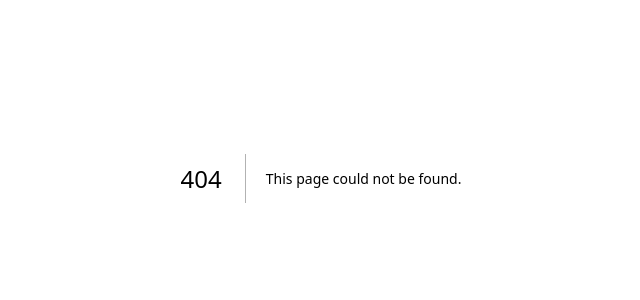
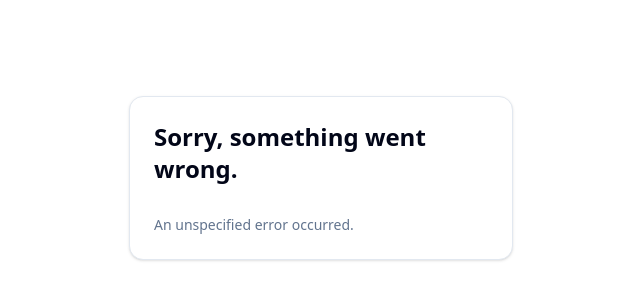
Before and after one commit to Arya-Yazdi/asu-connect, a Next.js app: page /error in a window 1280 px wide. Before the commit this address had no page. Shown: the part 222-522 px from the top of the page, without its empty margins (319-959 px from the left). Built offline with nearby package versions, Linux system fonts and the light colour scheme.

Commit message:
Added error page

```diff
--- /dev/null
+++ b/app/(auth)/error/page.tsx
@@ -0,0 +1,36 @@
+import { Card, CardContent, CardHeader, CardTitle } from "@/components/ui/card";
+
+export default async function Page({
+  searchParams,
+}: {
+  searchParams: Promise<{ error: string }>;
+}) {
+  const params = await searchParams;
+
+  return (
+    <div className="flex min-h-svh w-full items-center justify-center">
+      <div className="w-full max-w-sm">
+        <div className="flex flex-col gap-6">
+          <Card>
+            <CardHeader>
+              <CardTitle className="text-2xl">
+                Sorry, something went wrong.
+              </CardTitle>
+            </CardHeader>
+            <CardContent>
+              {params?.error ? (
+                <p className="text-sm text-muted-foreground">
+                  Code error: {params.error}
+                </p>
+              ) : (
+                <p className="text-sm text-muted-foreground">
+                  An unspecified error occurred.
+                </p>
+              )}
+            </CardContent>
+          </Card>
+        </div>
+      </div>
+    </div>
+  );
+}
```
